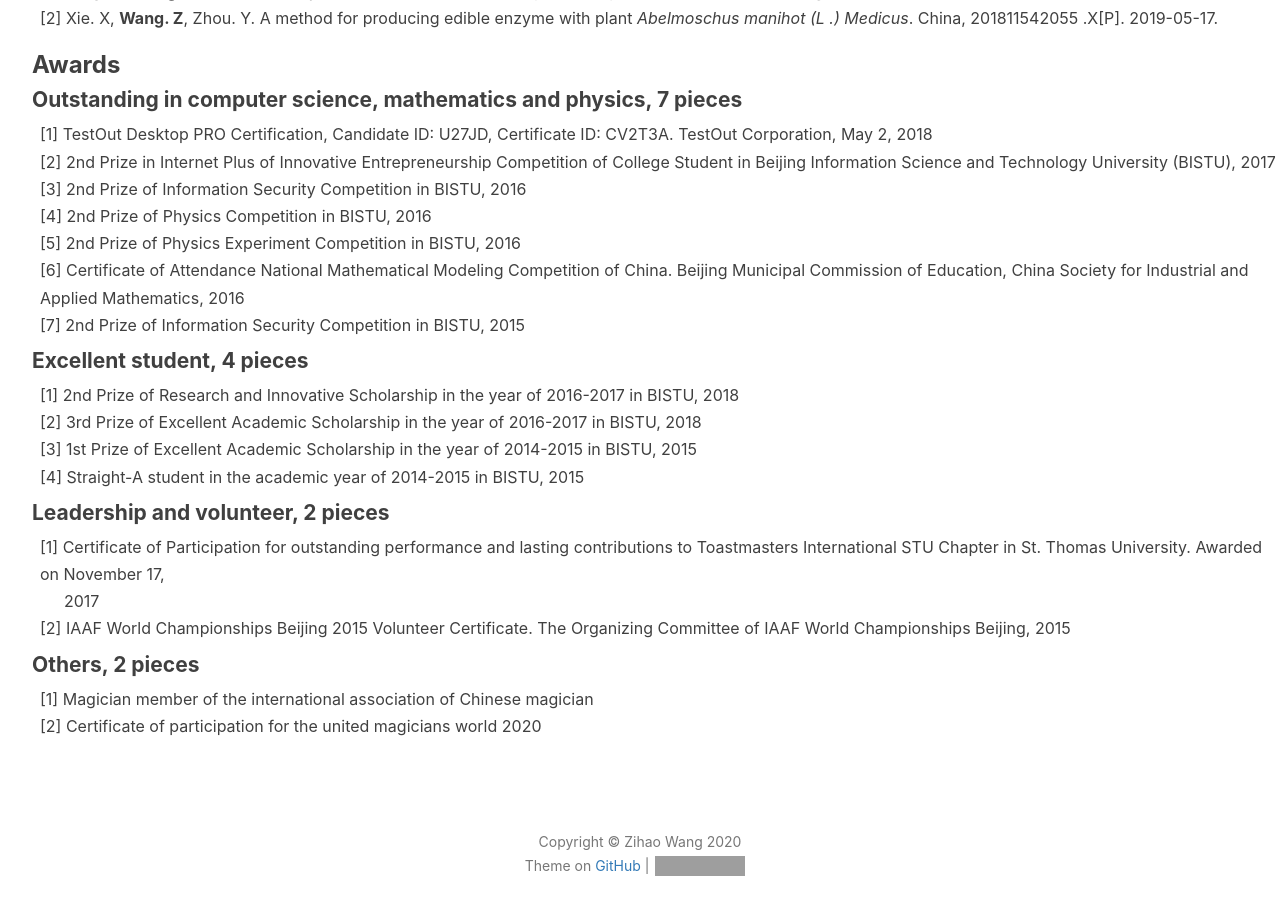
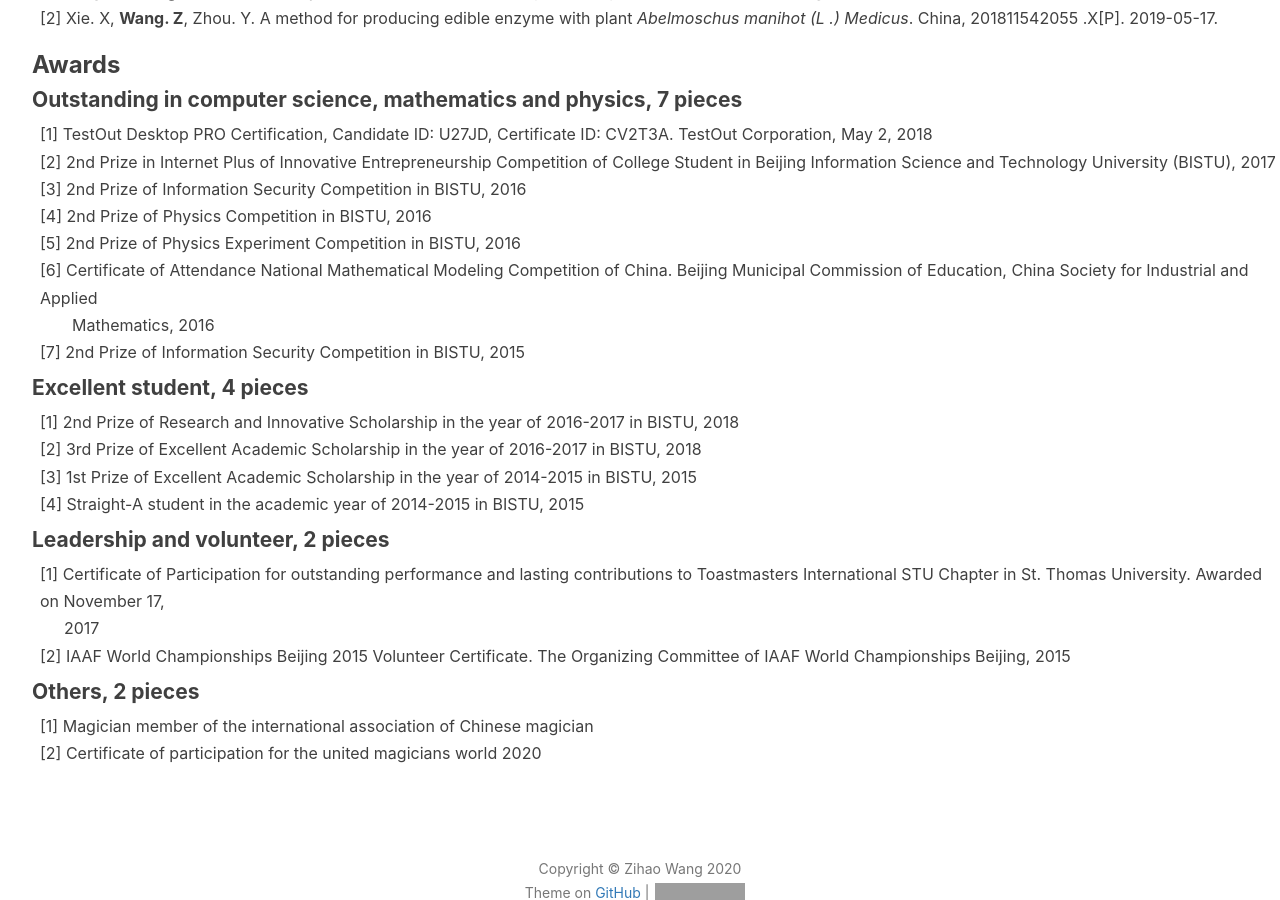
Before and after one commit to wangzh3/wangzh3.github.io, a Jekyll site: the page built from tags.html, in a window 1280 px wide and 900 px high, scrolled down 587 px. Built offline with Jekyll 4.4.1, drawn with Linux system fonts in a browser that asks for light colours; nearby versions of some CDN libraries; comment, search, counter and statistics services are not loaded; grey boxes are pictures that could not be loaded.

Commit message:
Update tags.html

```diff
--- a/tags.html
+++ b/tags.html
@@ -41,7 +41,7 @@
         <li>[4]	2nd Prize of Physics Competition in BISTU, 2016</li>
         <li>[5]	2nd Prize of Physics Experiment Competition in BISTU, 2016</li>
         <li>[6]	Certificate of Attendance National Mathematical Modeling Competition of China. Beijing Municipal Commission of Education, China Society for Industrial and Applied
-        Mathematics, 2016</li>
+        <span style="display:block;text-indent:2em;">Mathematics, 2016</span></li>
         <li>[7]	2nd Prize of Information Security Competition in BISTU, 2015</li>
     </ul>
 
```
